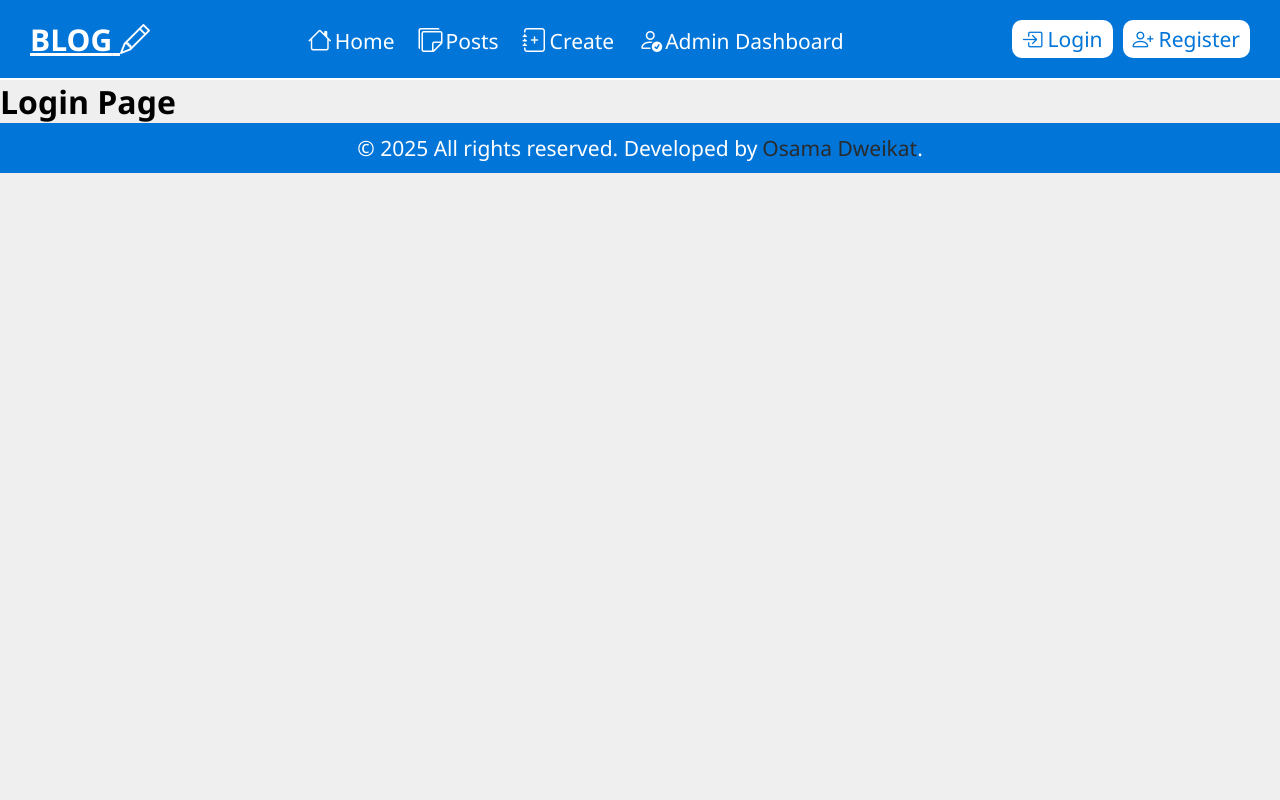
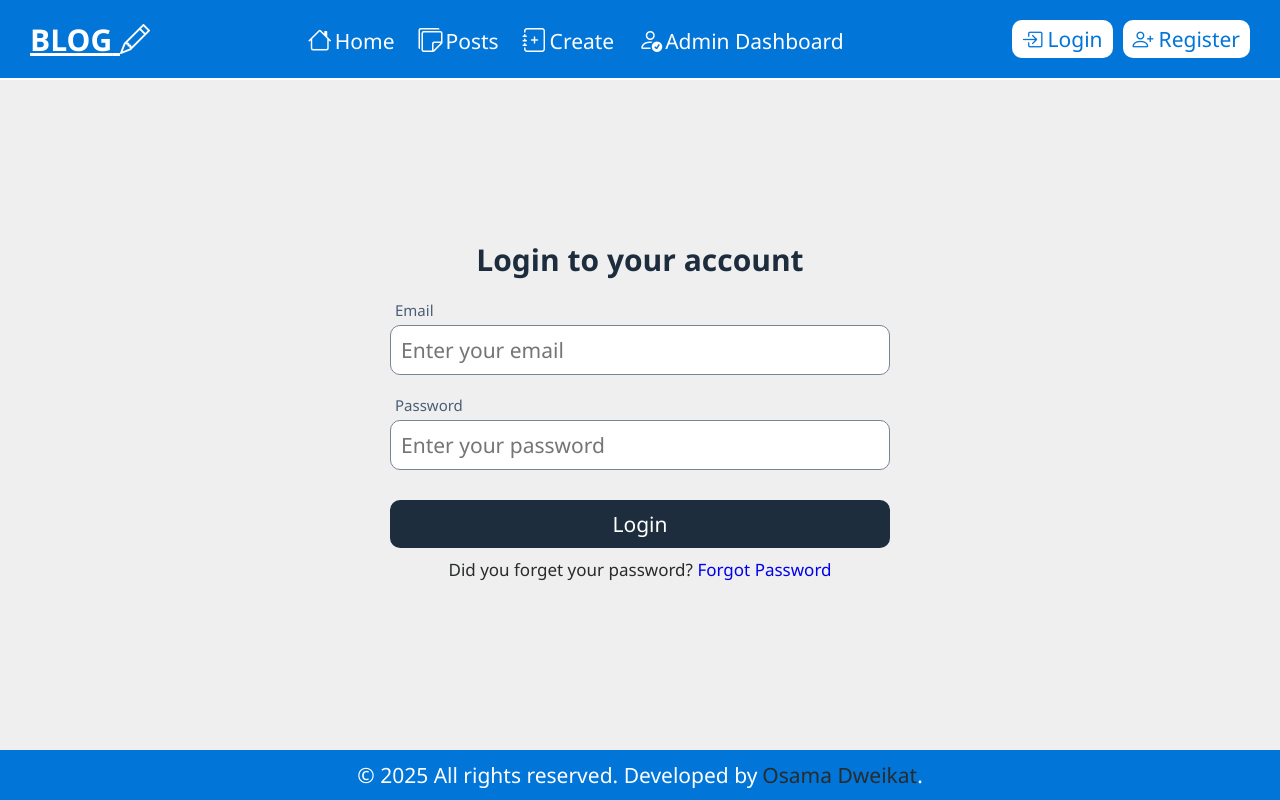
Before and after one commit to osamadweikat/Blog, a React (Create React App) app in the folder frontend/: page /login in a window 1280 px wide. Built offline with nearby package versions, Linux system fonts and the light colour scheme.

Commit message:
feat: add Login component with form styling and validation

```diff
--- a/frontend/src/pages/forms/Login.jsx
+++ b/frontend/src/pages/forms/Login.jsx
@@ -1,5 +1,60 @@
+import "./form.css";
+import { toast } from "react-toastify";
+import { Link } from "react-router-dom";
+import { useState } from "react";
+
 const Login = () => {
-  return <h1>Login Page</h1>;
+  const [email, setEmail] = useState("");
+  const [password, setPassword] = useState("");
+
+  const formSubmitHandler = (e) => {
+    e.preventDefault();
+    if (email.trim() === "") return toast.error("Email is required");
+    if (password.trim() === "") return toast.error("Password is required");
+
+    console.log({ email, password });
+  };
+
+  return (
+    <section className="form-container">
+      <h1 className="form-title">Login to your account</h1>
+      <form onSubmit={formSubmitHandler} className="form">
+        <div className="form-group">
+          <label htmlFor="email" className="form-label">
+            Email
+          </label>
+          <input
+            onChange={(e) => setEmail(e.target.value)}
+            value={email}
+            type="email"
+            id="email"
+            placeholder="Enter your email"
+            className="form-input"
+          />
+        </div>
+        <div className="form-group">
+          <label htmlFor="password" className="form-label">
+            Password
+          </label>
+          <input
+            onChange={(e) => setPassword(e.target.value)}
+            value={password}
+            type="password"
+            id="password"
+            placeholder="Enter your password"
+            className="form-input"
+          />
+        </div>
+        <button type="submit" className="form-btn">
+          Login
+        </button>
+      </form>
+      <div className="form-footer">
+        Did you forget your password?{" "}
+        <Link to="/forgot-password">Forgot Password</Link>
+      </div>
+    </section>
+  );
 };
 
 export default Login;
```
